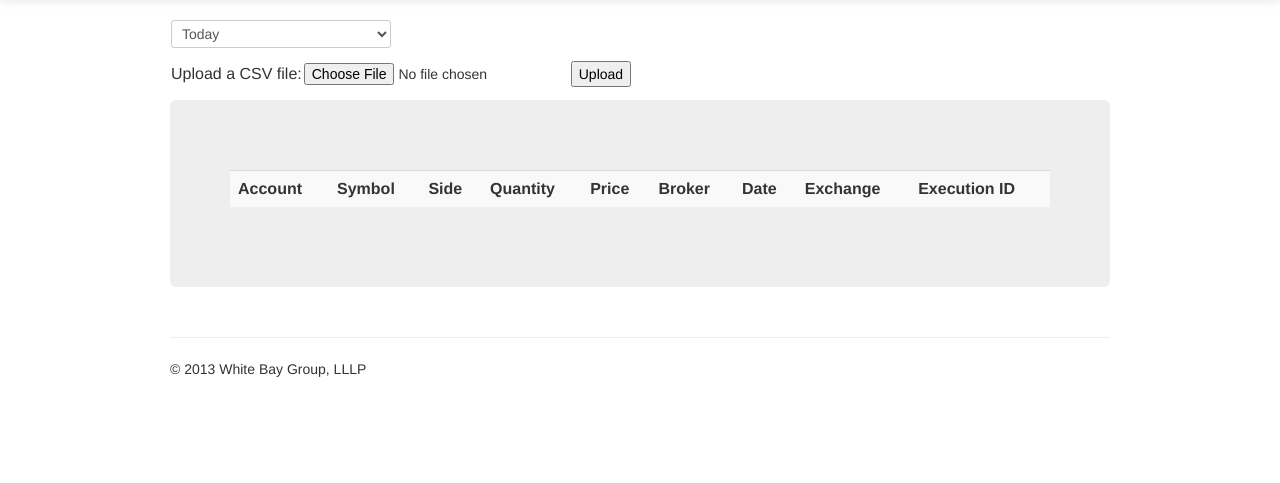
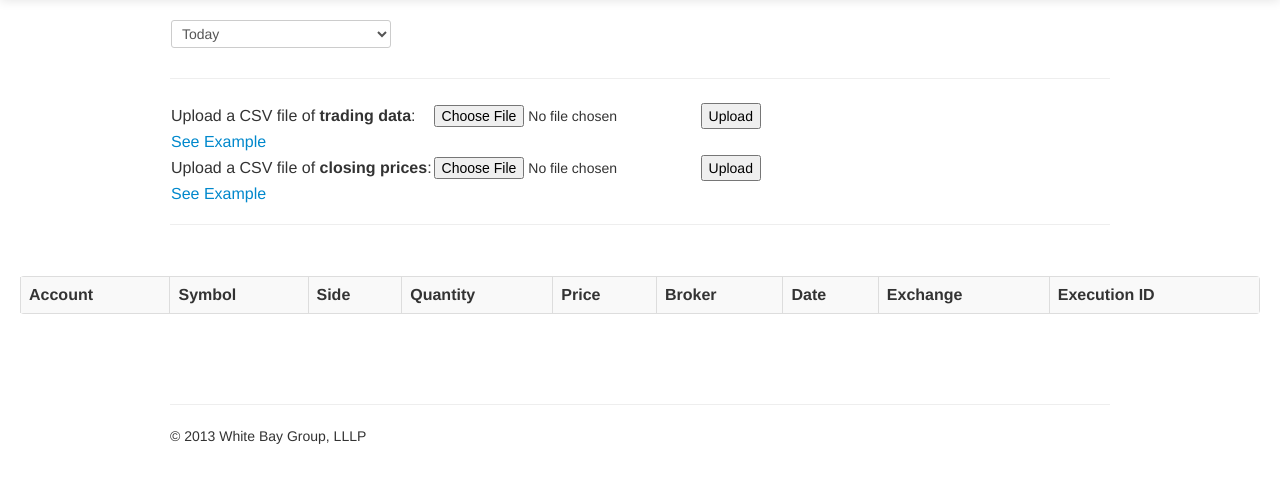
Before and after one commit to freedomd/WhiteBayReporting, a Django app: page / in a window 1280 px wide. Shown: the part 41-524 px from the top of the page. Run offline with Django 3.2, Linux system fonts and the light colour scheme; data that the repository does not hold is empty; some libraries are stand-ins or nearby versions.

Commit message:
uploading closing values function

```diff
--- /dev/null
+++ b/WhiteBayReporting/assets/examples/marks.csv
@@ -0,0 +1,5 @@
+Symbol,Price
+GOOG,220.5
+FB,8.5
+AMZN,22.3
+SINA,10.5
--- a/WhiteBayReporting/trades/templates/trades_view.html
+++ b/WhiteBayReporting/trades/templates/trades_view.html
@@ -21,23 +21,42 @@
     </tr>
     </table>
 </div>
-
+<hr>
 <div id="upload">
-	<table><tr>
+	<table>
 	<form enctype="multipart/form-data" method="post" action="/upload/">
 	    {% csrf_token %}
-		<td><font size=3>Upload a CSV file:  </font></td>
+	    <tr>
+		<td><font size=3>Upload a CSV file of <b>trading data</b>:  </font></td>
       	<td><input type='file' name='content' /></td>
       	<td><input type='submit' value='Upload'/></td>
+      	</tr>
+      	<td><a href="/assets/examples/trades.csv">See Example</a>
+      	</tr>
 	</form>
-	</tr></table>
+
+
+	<form enctype="multipart/form-data" method="post" action="/uploadMarks/">
+	    {% csrf_token %}
+	    <tr>
+		<td><font size=3>Upload a CSV file of <b>closing prices</b>:  </font></td>
+      	<td><input type='file' name='content' /></td>
+      	<td><input type='submit' value='Upload'/></td>
+      	</tr>
+      	<tr>
+      	<td><a href="/assets/examples/marks.csv">See Example</a>
+      	</tr>
+	</form>
+	</table>
+</div>
+<hr>
 </div>
 
-<div class="hero-unit" style="margin-top:10px">
+<div class="hero-unit" style="background-color: #FFFFFF;padding: 20px;">
 
 <!-- trades list  -->
 <div id="trades_container">
-	<table class="table table-striped" style="margin-top:10px">
+	<table class="table table-striped table-bordered" style="margin-top:10px">
 		<tr>
 		<th>Account</th>
 		<th>Symbol</th>
@@ -65,7 +84,6 @@
 	</table>
 </div>
 </div>
-</div>
 
 <!--
 <div id="paginator" align="right">
--- a/WhiteBayReporting/trades/views.py
+++ b/WhiteBayReporting/trades/views.py
@@ -2,14 +2,15 @@ from django.shortcuts import render
 from django.http import HttpResponse, HttpResponseRedirect
 import csv
 from trades.models import Trade
+from reports.models import Report
 from datetime import date
 from django.db.models import Q
 
 def home(request):
-    trade_list = Trade.objects.order_by('tradeDate', 'executionId').all()
-    #today = date.today()
+    #trade_list = Trade.objects.order_by('tradeDate', 'executionId').all()
+    today = date.today()
     #print today.day
-    #trade_list = Trade.objects.filter(Q(date_published__year=today.year) & Q(date_published__month=today.month) & Q(date_published__day=today.day))
+    trade_list = Trade.objects.filter(Q(tradeDate__year=today.year) & Q(tradeDate__month=today.month) & Q(tradeDate__day=today.day)).order_by('tradeDate', 'executionId')
     return render(request,"trades_view.html", locals())
 
 
@@ -42,3 +43,33 @@ def upload(request):
             return HttpResponseRedirect("/")
 
     return HttpResponseRedirect("/")
+
+def uploadMarks(request):
+    today = date.today()
+
+    if request.POST:
+        try:
+            file = request.FILES['content']
+            count = 1
+            for row in csv.reader(file.read().splitlines(), delimiter=','):
+                if count != 1: # Ignore the header row
+                    try:
+                        report = Report.objects.get(Q(symbol=row[0]) & Q(reportDate__year=today.year) &
+                                                        Q(reportDate__month=today.month) & Q(reportDate__day=today.day))
+                        report.mark = row[1]
+                        report.save()
+                    except Report.DoesNotExist:
+                        new_report = Report()
+                        new_report.symbol = row[0]
+                        new_report.mark = row[1]
+                        new_report.reportDate = today
+                        new_report.save()
+
+                else:
+                    count += 1
+
+        except Exception, e:
+            print str(e.message)
+            return HttpResponseRedirect("/")
+
+    return HttpResponseRedirect("/")
```
Also changed, not shown: WhiteBayReporting/assets/examples/trades.csv (added, +8 -0 lines), WhiteBayReporting/settings.py (+9 -0 lines), 3 other files.
